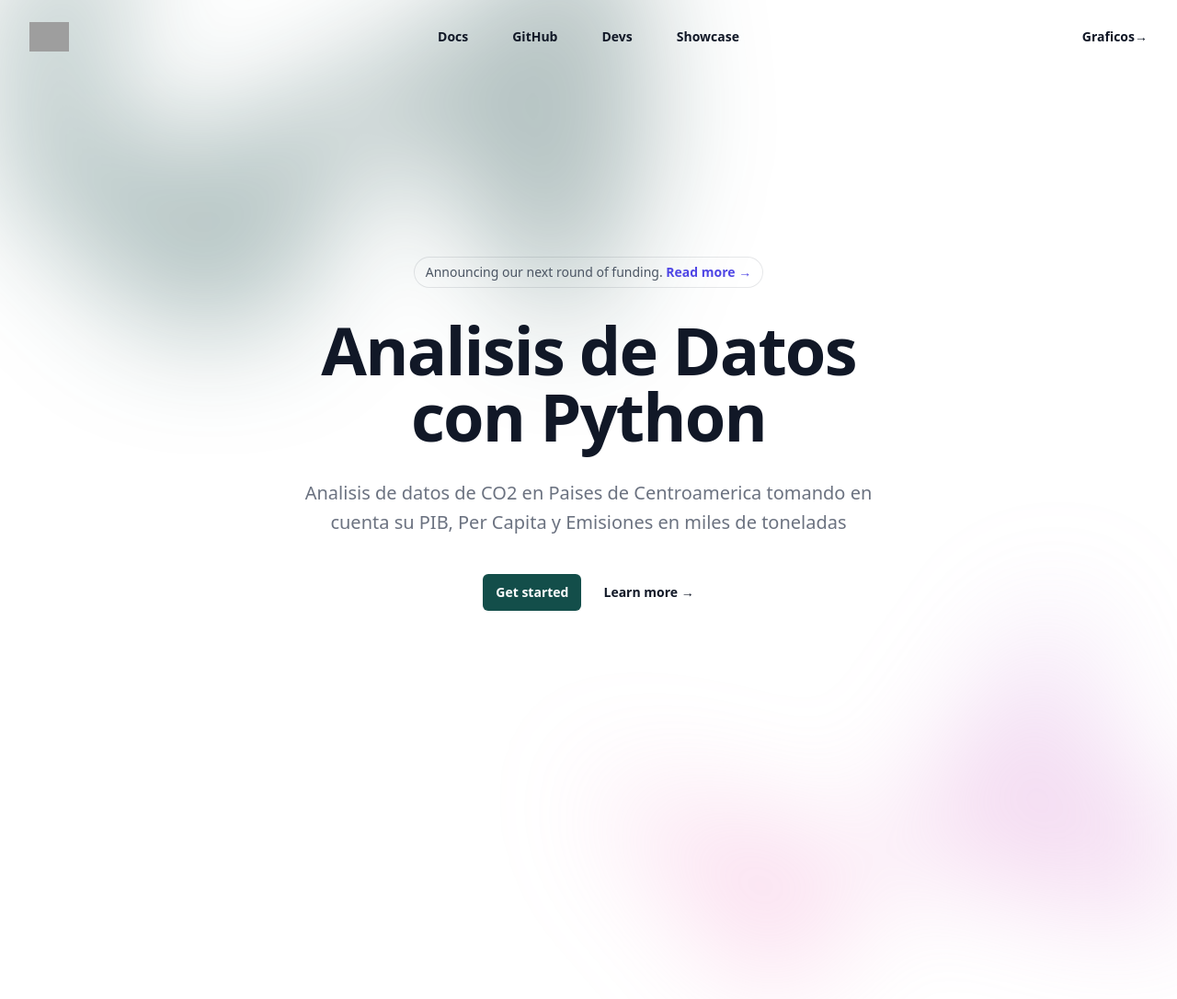
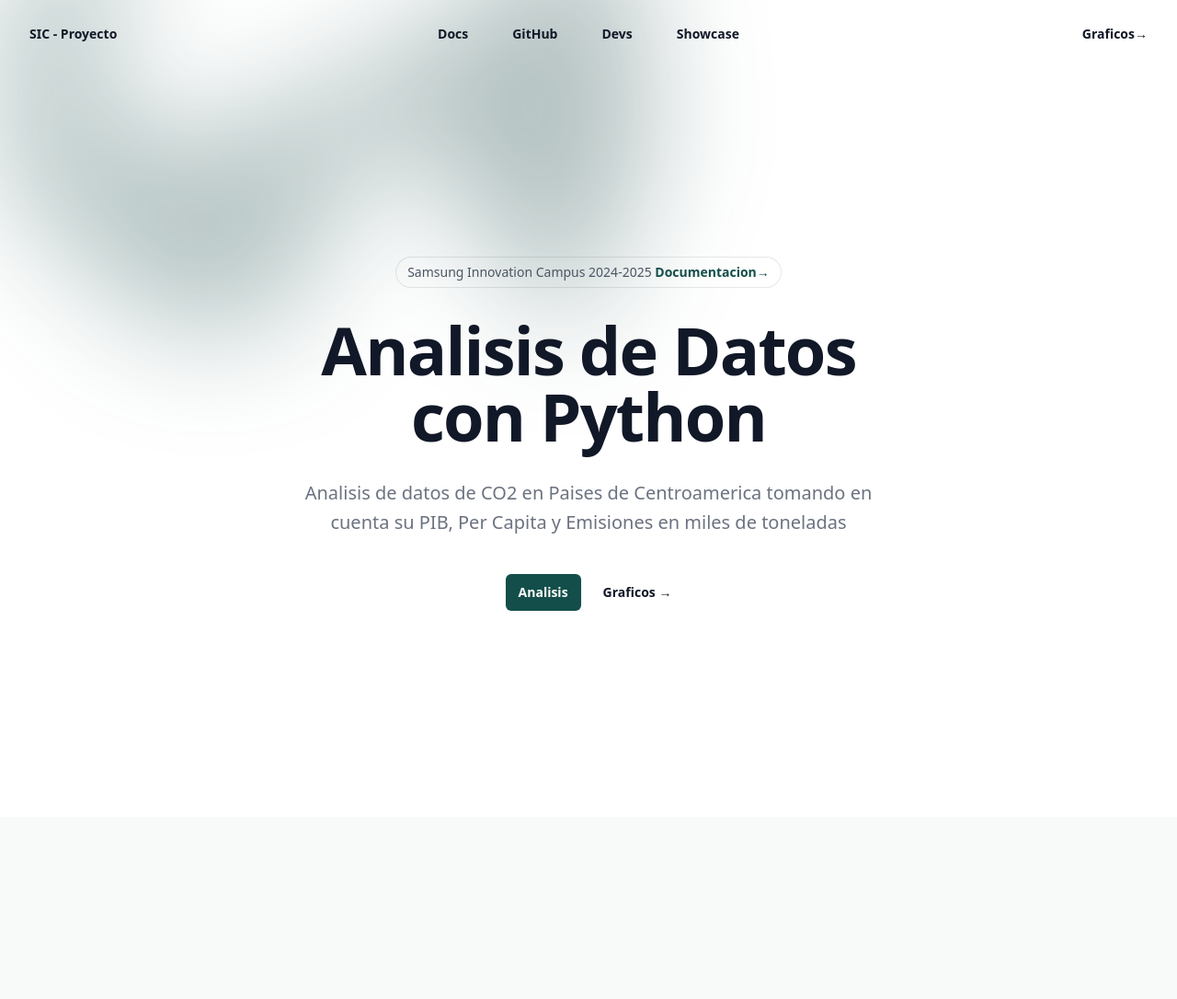
Before and after one commit to Ezzz-Lui/SIC-DataAnalysis-Project, a Django app: page / in a window 1280 px wide. Shown: the whole page at 92% size. After the commit the page ends 664 px from the top, so only its background shows below. Run offline with Django 5.2, Linux system fonts and the light colour scheme; style sheets or scripts are compiled from the project's sources; grey boxes are pictures that could not be loaded.

Commit message:
feat: update index.html with new branding and enhanced content for Samsung Innovation Campus

```diff
--- a/ClimateCode/co2_app/templates/index.html
+++ b/ClimateCode/co2_app/templates/index.html
@@ -14,8 +14,7 @@
           <nav class="flex items-center justify-between p-6 lg:px-8" aria-label="Global">
             <div class="flex lg:flex-1">
               <a href="#" class="-m-1.5 p-1.5">
-                <span class="sr-only">Your Company</span>
-                <img class="h-8 w-auto" src="https://tailwindui.com/plus/img/logos/mark.svg?color=indigo&shade=600" alt="">
+                <span class="text-sm/6 font-semibold text-gray-900">SIC - Proyecto</span>
               </a>
             </div>
             <div class="flex lg:hidden">
@@ -44,13 +43,9 @@
               <div class="flex items-center justify-between">
                 <a href="#" class="-m-1.5 p-1.5">
                   <span class="sr-only">Your Company</span>
-                  <img class="h-8 w-auto" src="https://tailwindui.com/plus/img/logos/mark.svg?color=indigo&shade=600" alt="">
                 </a>
                 <button type="button" class="-m-2.5 rounded-md p-2.5 text-gray-700">
                   <span class="sr-only">Close menu</span>
-                  <svg class="size-6" fill="none" viewBox="0 0 24 24" stroke-width="1.5" stroke="currentColor" aria-hidden="true" data-slot="icon">
-                    <path stroke-linecap="round" stroke-linejoin="round" d="M6 18 18 6M6 6l12 12" />
-                  </svg>
                 </button>
               </div>
               <div class="mt-6 flow-root">
@@ -77,20 +72,17 @@
           <div class="mx-auto max-w-2xl py-32 sm:py-48 lg:py-56">
             <div class="hidden sm:mb-8 sm:flex sm:justify-center">
               <div class="relative rounded-full px-3 py-1 text-sm/6 text-gray-600 ring-1 ring-gray-900/10 hover:ring-gray-900/20">
-                Announcing our next round of funding. <a href="#" class="font-semibold text-indigo-600"><span class="absolute inset-0" aria-hidden="true"></span>Read more <span aria-hidden="true">&rarr;</span></a>
+                Samsung Innovation Campus 2024-2025 <a href="#" class="font-semibold text-teal-900"><span class="absolute inset-0" aria-hidden="true"></span>Documentacion<span aria-hidden="true">&rarr;</span></a>
               </div>
             </div>
             <div class="text-center">
               <h1 class="text-balance text-5xl font-semibold tracking-tight text-gray-900 sm:text-7xl">Analisis de Datos con Python</h1>
               <p class="mt-8 text-pretty text-lg font-medium text-gray-500 sm:text-xl/8">Analisis de datos de CO2 en Paises de Centroamerica tomando en cuenta su PIB, Per Capita y Emisiones en miles de toneladas</p>
               <div class="mt-10 flex items-center justify-center gap-x-6">
-                <a href="#" class="rounded-md bg-teal-900 px-3.5 py-2.5 text-sm font-semibold text-white shadow-sm hover:bg-teal-800 focus-visible:outline focus-visible:outline-2 focus-visible:outline-offset-2 focus-visible:outline-indigo-600">Get started</a>
-                <a href="#" class="text-sm/6 font-semibold text-gray-900">Learn more <span aria-hidden="true">→</span></a>
+                <a href="#" class="rounded-md bg-teal-900 px-3.5 py-2.5 text-sm font-semibold text-white shadow-sm hover:bg-teal-800 focus-visible:outline focus-visible:outline-2 focus-visible:outline-offset-2 focus-visible:outline-indigo-600">Analisis</a>
+                <a href="#" class="text-sm/6 font-semibold text-gray-900">Graficos <span aria-hidden="true">→</span></a>
               </div>
             </div>
-          </div>
-          <div class="absolute inset-x-0 top-[calc(100%-13rem)] -z-10 transform-gpu overflow-hidden blur-3xl sm:top-[calc(100%-30rem)]" aria-hidden="true">
-            <div class="relative left-[calc(50%+3rem)] aspect-[1155/678] w-[36.125rem] -translate-x-1/2 bg-gradient-to-tr from-[#ff80b5] to-[#9089fc] opacity-30 sm:left-[calc(50%+36rem)] sm:w-[72.1875rem]" style="clip-path: polygon(74.1% 44.1%, 100% 61.6%, 97.5% 26.9%, 85.5% 0.1%, 80.7% 2%, 72.5% 32.5%, 60.2% 62.4%, 52.4% 68.1%, 47.5% 58.3%, 45.2% 34.5%, 27.5% 76.7%, 0.1% 64.9%, 17.9% 100%, 27.6% 76.8%, 76.1% 97.7%, 74.1% 44.1%)"></div>
           </div>
         </div>
       </div>
```
